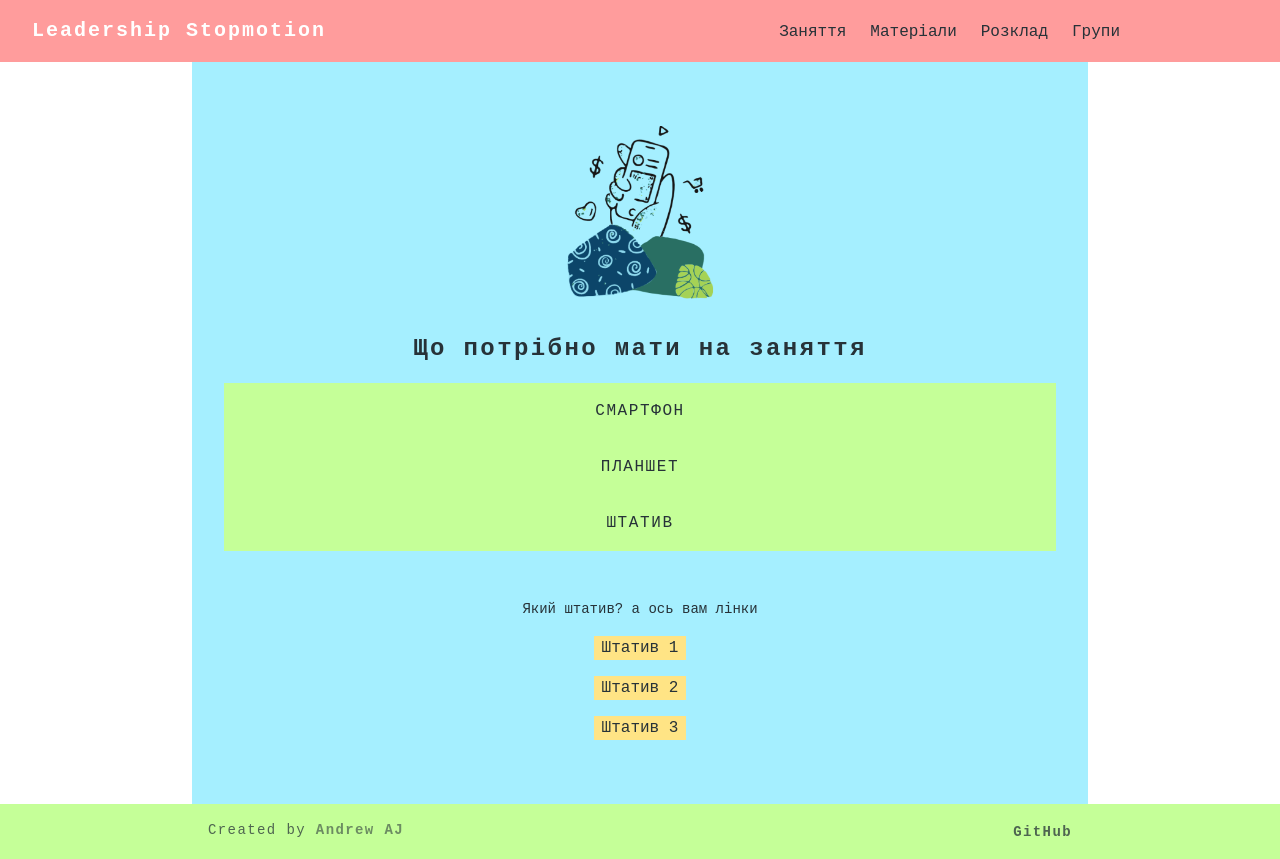
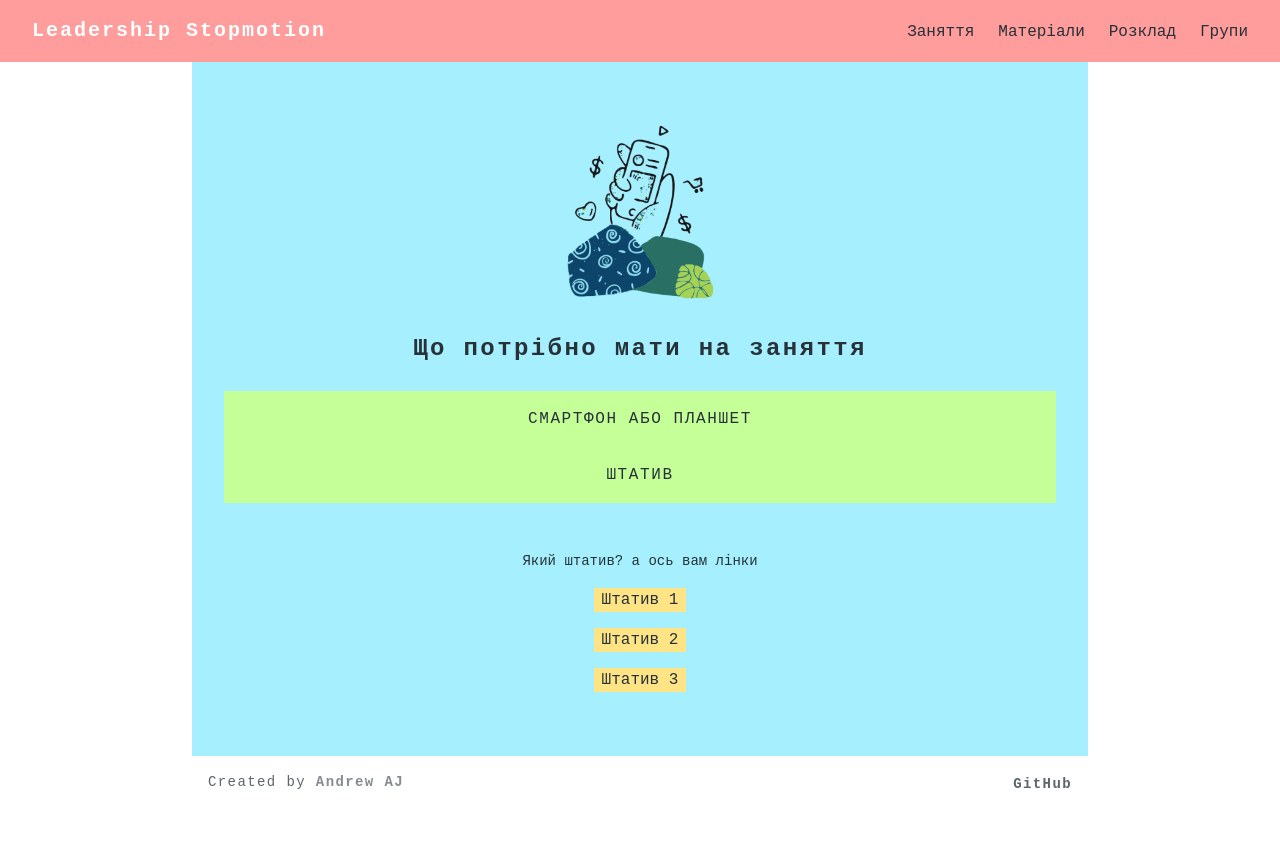
Before and after one commit to andriimiskiv/stopmotion_school, a Gatsby site: page /materials in a window 1280 px wide. After the commit the page ends 811 px from the top, so only its background shows below. Built offline with nearby package versions, Linux system fonts and the light colour scheme; Gatsby itself is replaced by a stand-in of ours; what @tailwindcss/custom-forms would draw is missing.

Commit message:
bug fixes 01

```diff
--- a/src/components/header.js
+++ b/src/components/header.js
@@ -15,7 +15,7 @@ function Header() {
 
   return (
     <header className="bg-red">
-      <div className="flex flex-wrap items-center justify-between max-w-6xl p-4 md:px-8 md:p-4">
+      <div className="flex flex-wrap items-center justify-between max-w-7xl p-4 md:px-8 md:p-4">
         <Link to="/">
           <h1 className="flex items-center no-underline">
             <span className="font-display text-white text-md font-semibold tracking-widest md:text-lg lg:text-xl">
--- a/src/components/layout.js
+++ b/src/components/layout.js
@@ -12,12 +12,12 @@ function Layout({ children }) {
         {children}
       </main>
 
-      <footer className="bg-green">
+      <footer className="bg-white">
         <nav className="flex justify-between max-w-4xl p-4 mx-auto text-sm">
           <p className="font-display tracking-widest text-gray opacity-75">
             Created by{` `}
             <a
-              className="font-bold no-underline opacity-75"
+              className="font-bold no-underline opacity-75 text-sm"
               href="https://github.com/Munime"
               target="_blank"
               rel="noopener noreferrer"
--- a/src/pages/index.js
+++ b/src/pages/index.js
@@ -15,7 +15,7 @@ function IndexPage() {
       <section className="text-center pt-16">
         <img
           alt="Cat and human sitting on a couch"
-          className="block w-1/2 mx-auto mb-8"
+          className="block w-1/3 mx-auto mb-8"
           src={hero}
         />
 
--- a/src/pages/lessons.js
+++ b/src/pages/lessons.js
@@ -14,7 +14,7 @@ function LessonsPage() {
       <section className="flex flex-col items-center md:flex-row">
         <img
           alt="Cat and human sitting on a couch"
-          className="block w-1/2 mx-auto mb-4"
+          className="block w-1/3 mx-auto mb-4"
           src={lesson}
         />
       </section>
--- a/src/pages/materials.js
+++ b/src/pages/materials.js
@@ -20,10 +20,9 @@ function MaterialsPage() {
         <h2 className="font-display font-semibold tracking-widest text-center text-xl text-gray pt-4 md:text-2xl">
           Що потрібно мати на заняття
         </h2>
-        <div className="bg-green w-full mt-4">
+        <div className="bg-green w-full mt-6">
           <ul className="font-display text-gray px-4 tracking-widest uppercase text-center">
-            <li className="py-4">Смартфон</li>
-            <li className="py-4">Планшет</li>
+            <li className="py-4">Смартфон або Планшет</li>
             <li className="py-4">Штатив </li>
           </ul>
         </div>
```
